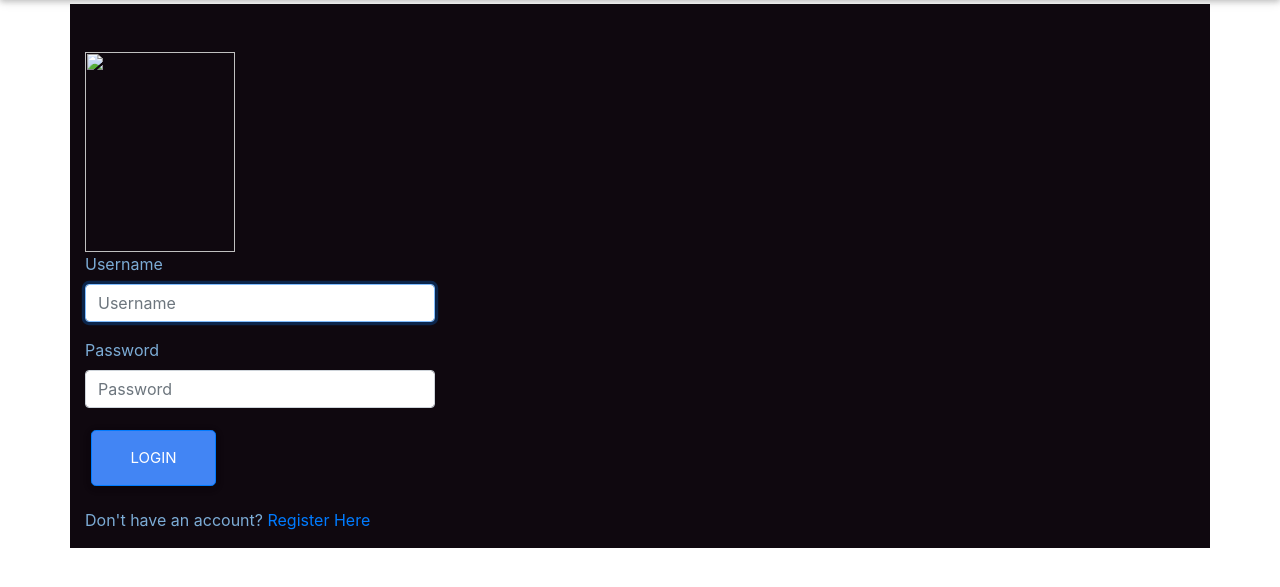
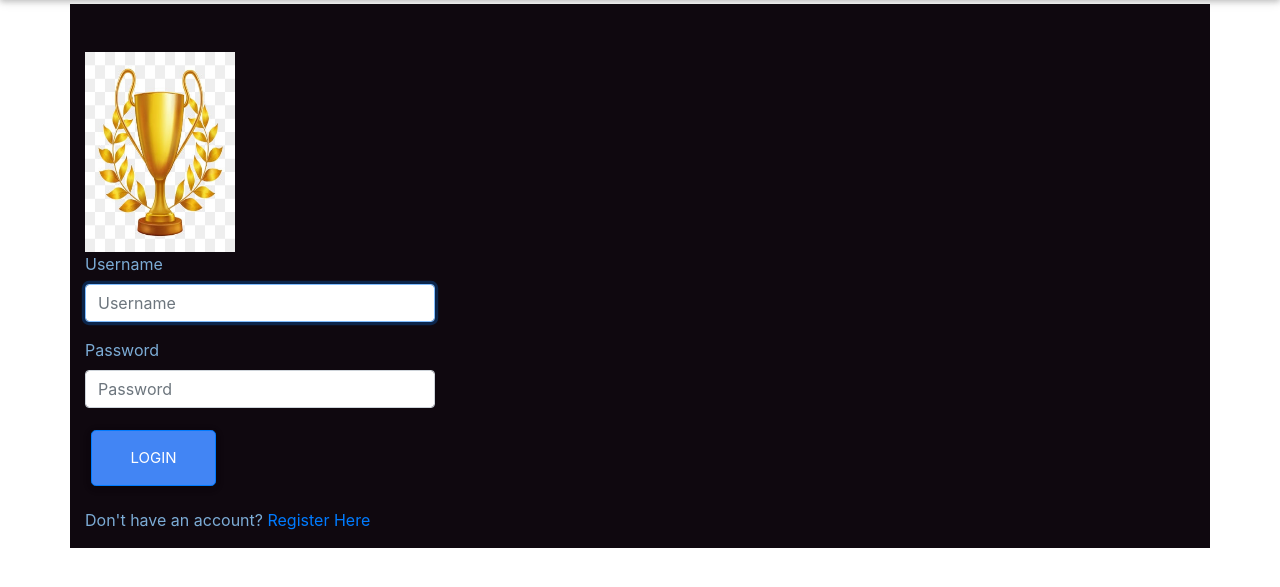
Before and after one commit to jwy951/jowiye_awwards, a Django app: page /accounts/login/ in a window 1280 px wide. Shown: the part 69-656 px from the top of the page. Run offline with Django 3.2, Linux system fonts and the light colour scheme; some libraries are stand-ins or nearby versions.

Commit message:
add image

```diff
--- a/awardsapp/templates/registration/login.html
+++ b/awardsapp/templates/registration/login.html
@@ -9,7 +9,7 @@
             <p class="small">Password or Username is incorrect</p>
             {% endif %}
             <div class="section">
-                <img src="" alt="" width="150" height="200">
+                <img src="/static/images/trophy.jpg" alt="" width="150" height="200">
                 <div class="form-section">
                     <form action="/accounts/login/" method="POST">
                         {% csrf_token %}
```
